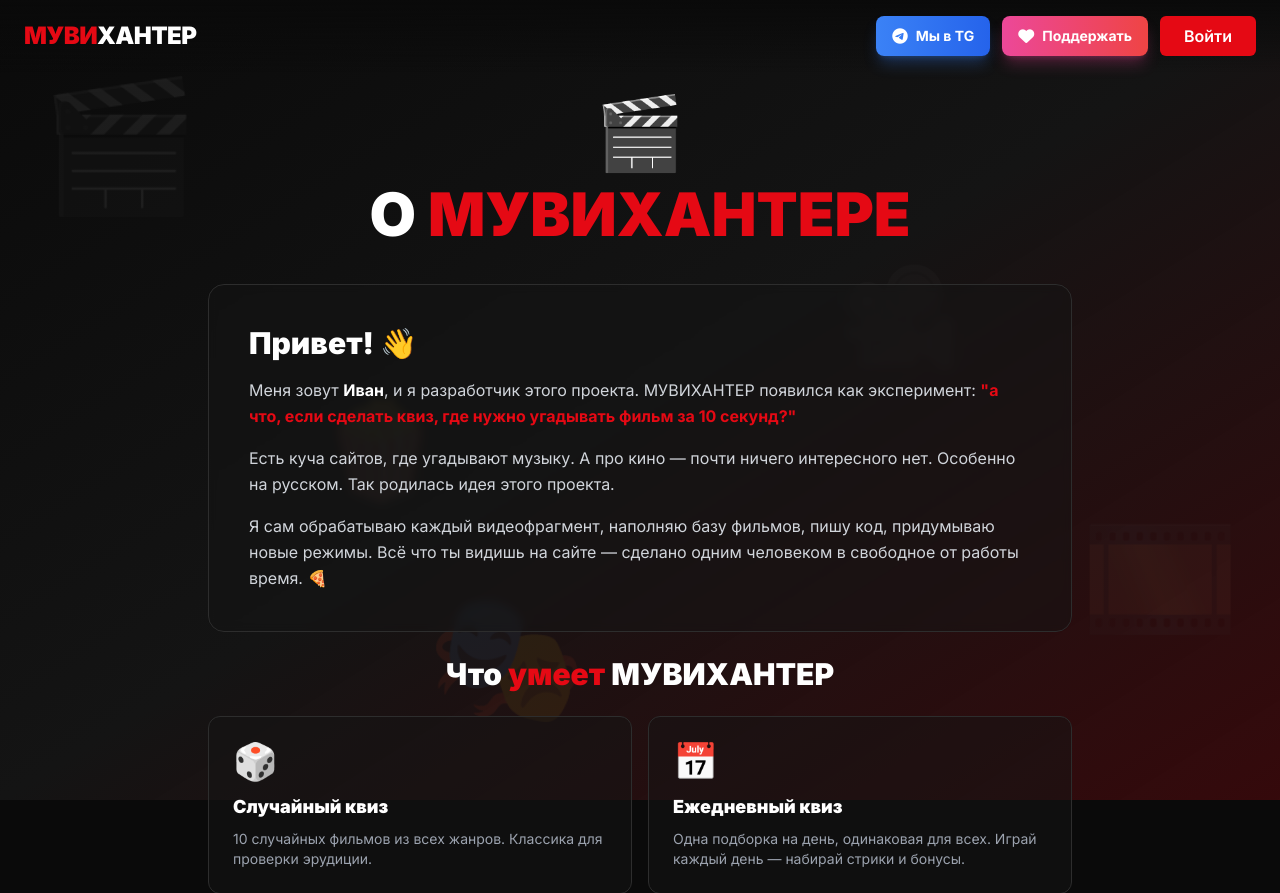
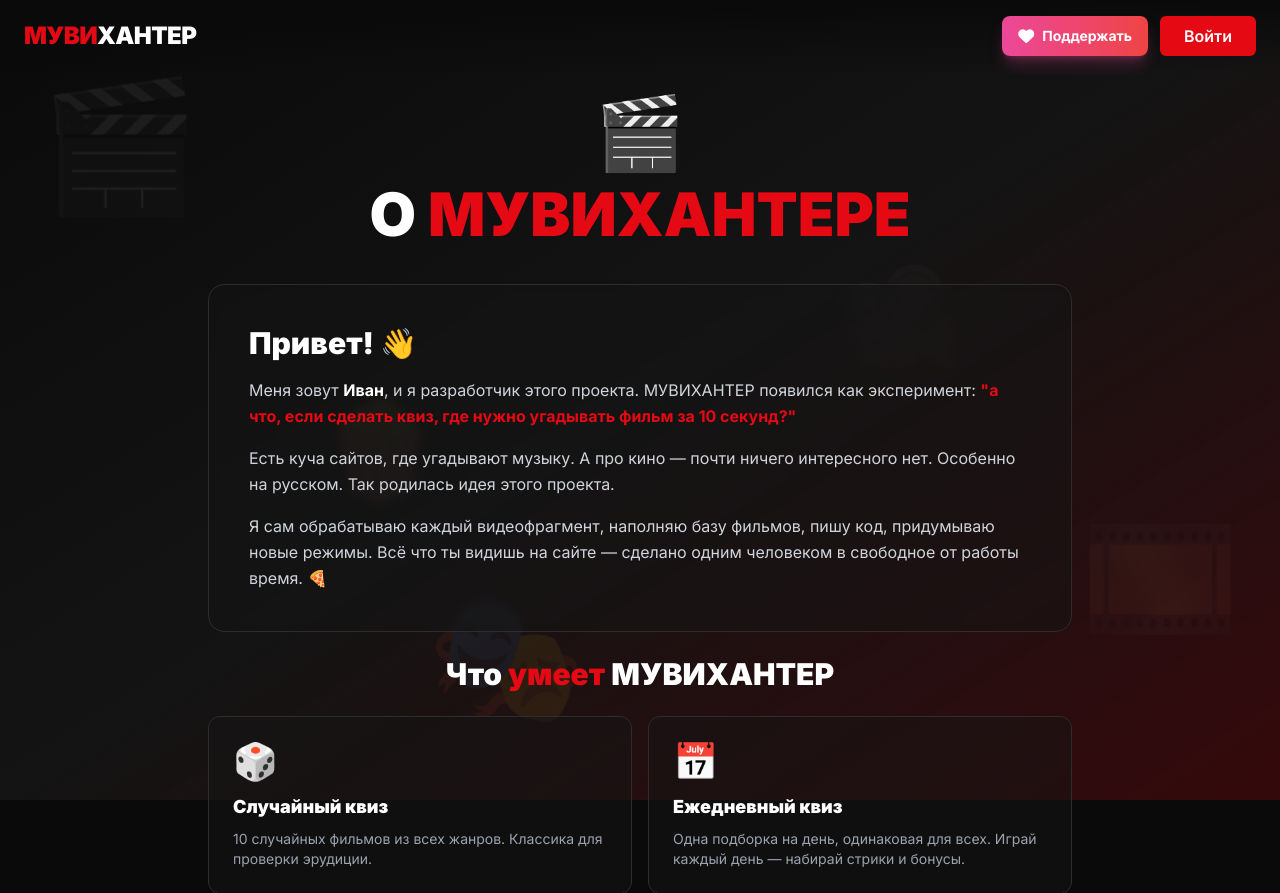
Before and after one commit to myhicursed/moviehunter, a FastAPI app: page /about in a window 1280 px wide. Shown: the top 893 px of the page. Run offline with FastAPI, Linux system fonts and the light colour scheme; parts of the project's set-up code (start-up, migrations or seed data) failed here and were passed over; some libraries are stand-ins or nearby versions.

Commit message:
Fix tg button header

```diff
--- a/app/templates/base.html
+++ b/app/templates/base.html
@@ -52,11 +52,16 @@
 
     <!-- Стили для показа/скрытия элементов авторизации -->
     <style>
+        /* Авторизация в шапке */
         #loginBtn {
             display: block;
         }
 
         #profileLink {
+            display: none;
+        }
+
+        #tgLink {
             display: none;
         }
 
@@ -68,6 +73,11 @@
             display: flex;
         }
 
+        html.auth-loaded #tgLink {
+            display: inline-flex;
+        }
+
+        /* Главная страница: гость vs авторизованный */
         .guest-only {
             display: block;
         }
--- a/app/templates/partials/header.html
+++ b/app/templates/partials/header.html
@@ -10,9 +10,9 @@
         <!-- Правая часть -->
         <div class="flex items-center gap-2 md:gap-3">
 
-            <!-- Кнопка Telegram-канала -->
-            <a href="https://t.me/moviehunterquiz" target="_blank" rel="noopener noreferrer"
-                class="inline-flex items-center justify-center gap-2 h-10 w-10 sm:w-auto sm:px-4 bg-gradient-to-r from-blue-500 to-blue-600 hover:from-blue-600 hover:to-blue-700 transition rounded-lg font-bold text-sm shadow-lg shadow-blue-500/30"
+            <!-- Кнопка Telegram-канала (только для авторизованных) -->
+            <a id="tgLink" href="https://t.me/moviehunterquiz" target="_blank" rel="noopener noreferrer"
+                class="hidden items-center justify-center gap-2 h-10 w-10 sm:w-auto sm:px-4 bg-gradient-to-r from-blue-500 to-blue-600 hover:from-blue-600 hover:to-blue-700 transition rounded-lg font-bold text-sm shadow-lg shadow-blue-500/30"
                 title="Наш Telegram-канал">
                 <i class="fa-brands fa-telegram text-base"></i>
                 <span class="hidden sm:inline">Мы в TG</span>
```
